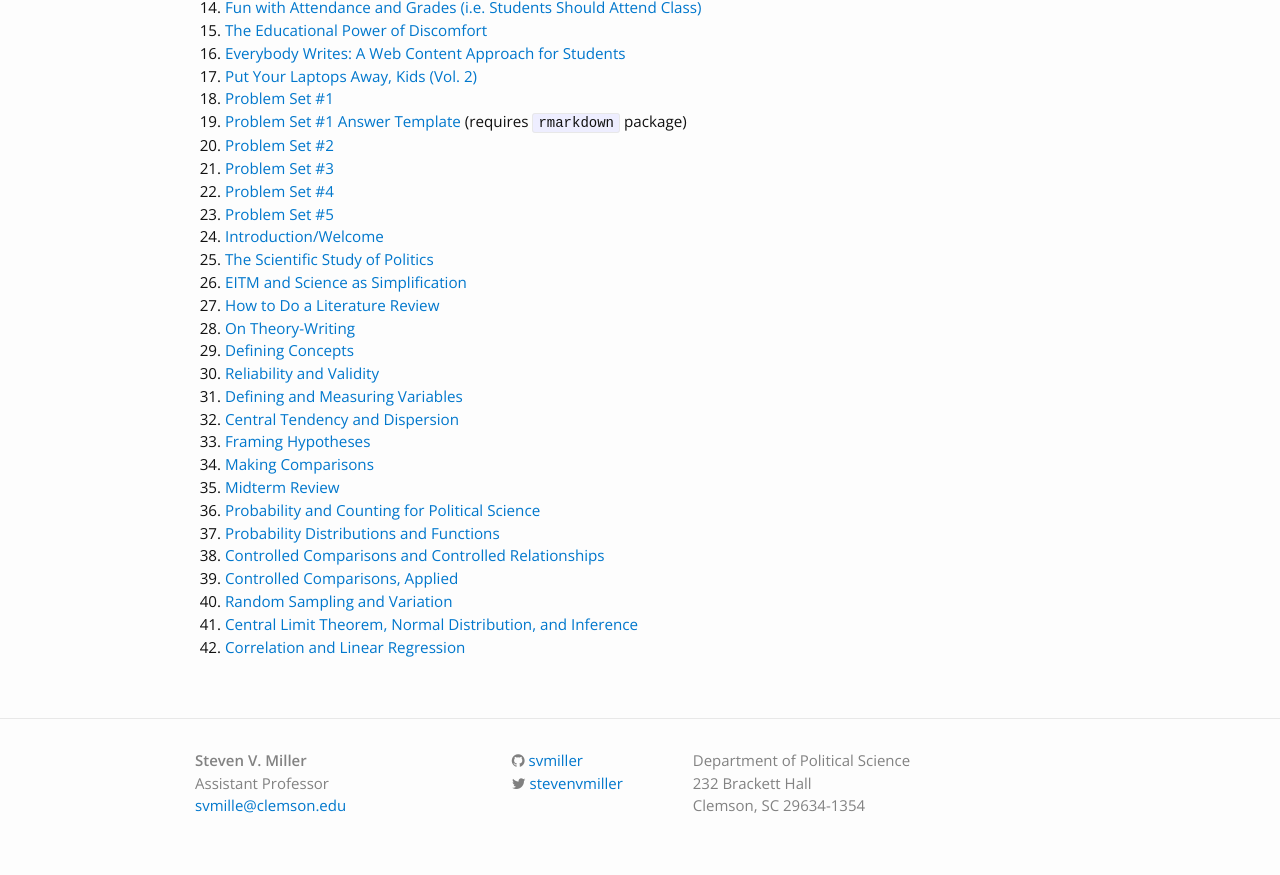
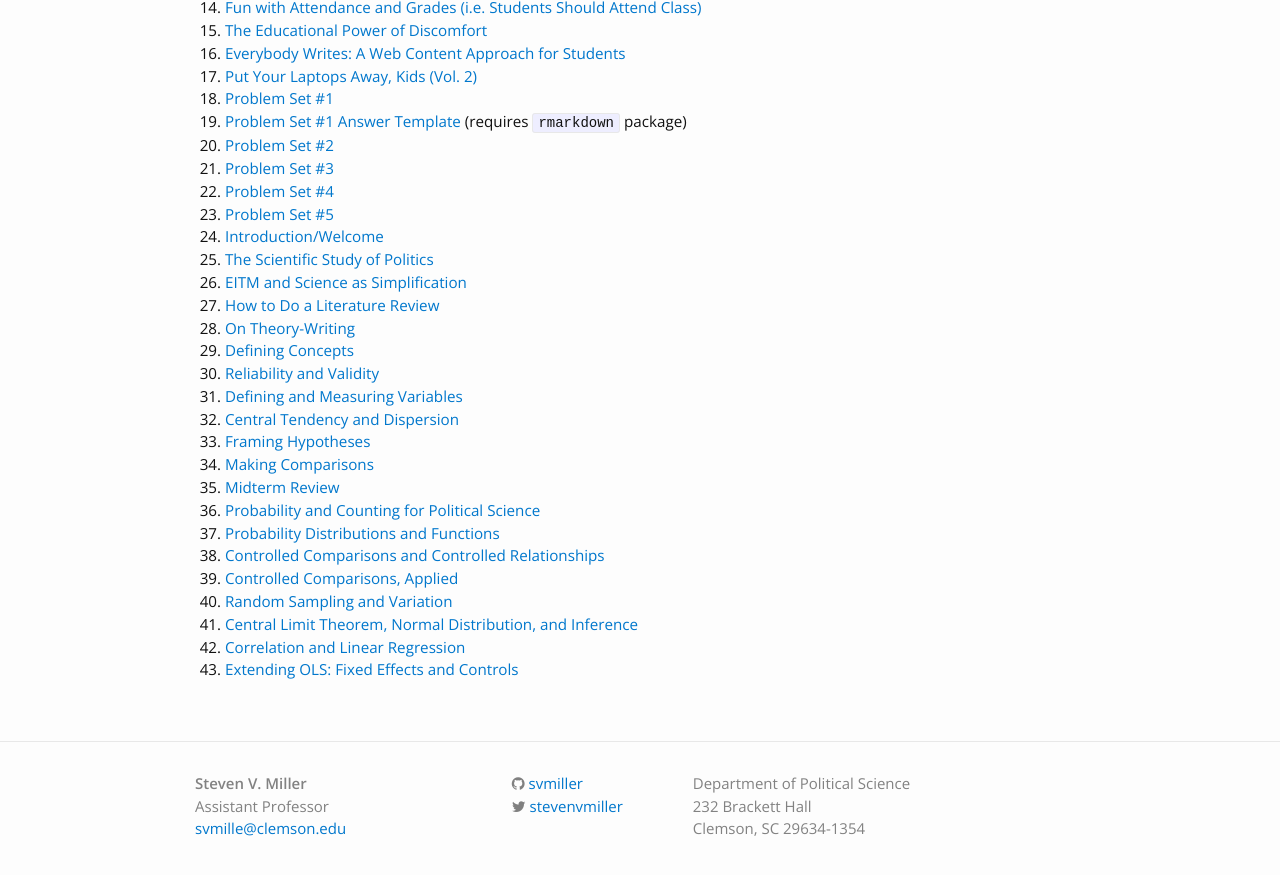
Before and after one commit to svmiller/svmiller.github.io, a Jekyll site: the page built from teaching/posc-3410.md, in a window 1280 px wide and 900 px high, scrolled down 1441 px. Shown: the top 875 px of the window. Built offline with Jekyll 4.4.1, drawn with Linux system fonts in a browser that asks for light colours; nearby versions of some CDN libraries; some web fonts are replaced.

Commit message:
add lectures 04.11.2017

```diff
--- a/teaching/posc-3410.md
+++ b/teaching/posc-3410.md
@@ -69,6 +69,7 @@ March 26: We're having a schedule update in light of the instructor's illness, s
 40. [Random Sampling and Variation](https://www.dropbox.com/s/w4r7j3tpgkm440h/posc3410-lecture-random-sampling-variation.pdf?dl=0)
 41. [Central Limit Theorem, Normal Distribution, and Inference](https://www.dropbox.com/s/xik3n8cs9xe9i5q/posc3410-lecture-clt-nd-inference.pdf?dl=0)
 42. [Correlation and Linear Regression](https://www.dropbox.com/s/z7cbv9oqtvoguq8/posc3410-lecture-correlation-linear-regression.pdf?dl=0)
+43. [Extending OLS: Fixed Effects and Controls](https://www.dropbox.com/s/01cqkqxzulwcp9s/posc3410-lecture-ols-fixed-effects-controls.pdf?dl=0)
 
 <!--
 23. [Introduction/Welcome](https://www.dropbox.com/s/baratz98onphaa3/posc3410-lecture-syllabus-day.pdf?dl=0)
```
Also changed, not shown: teaching/posc-3610.md (+1 -0 lines).
